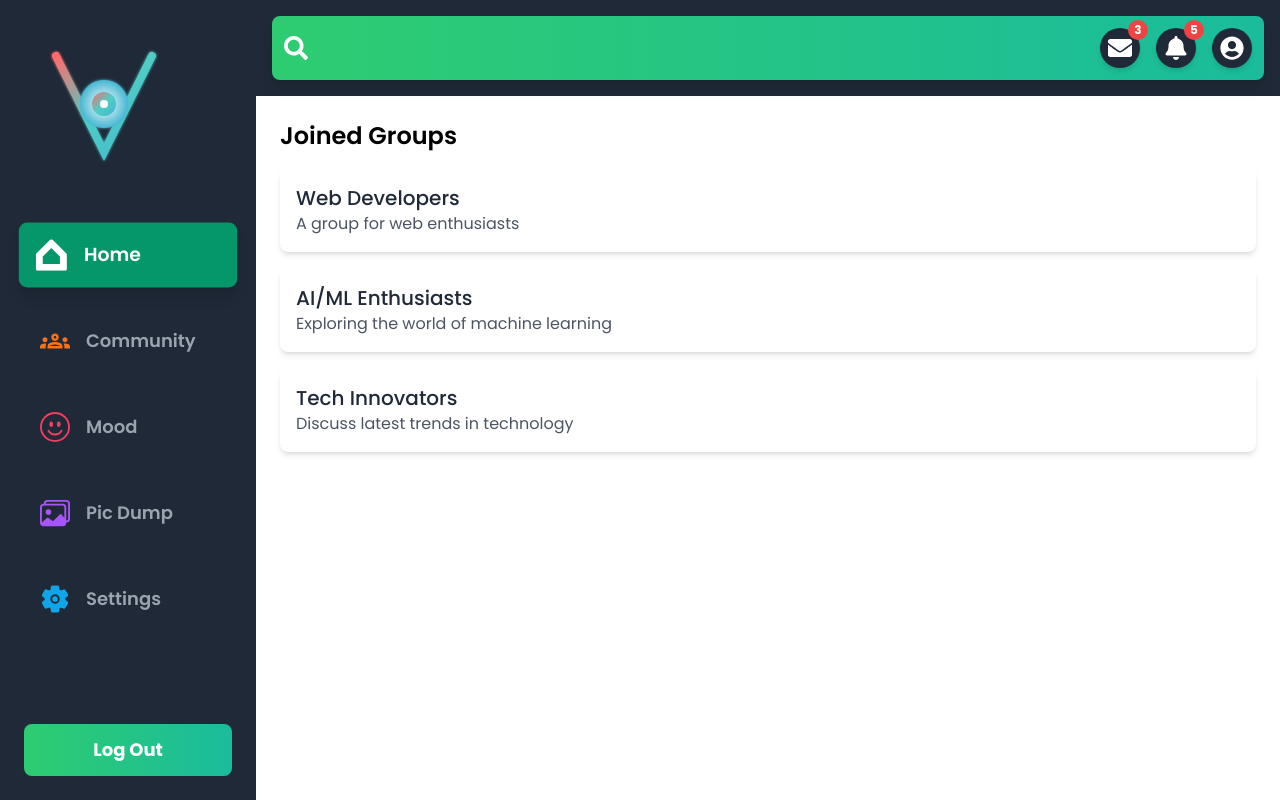
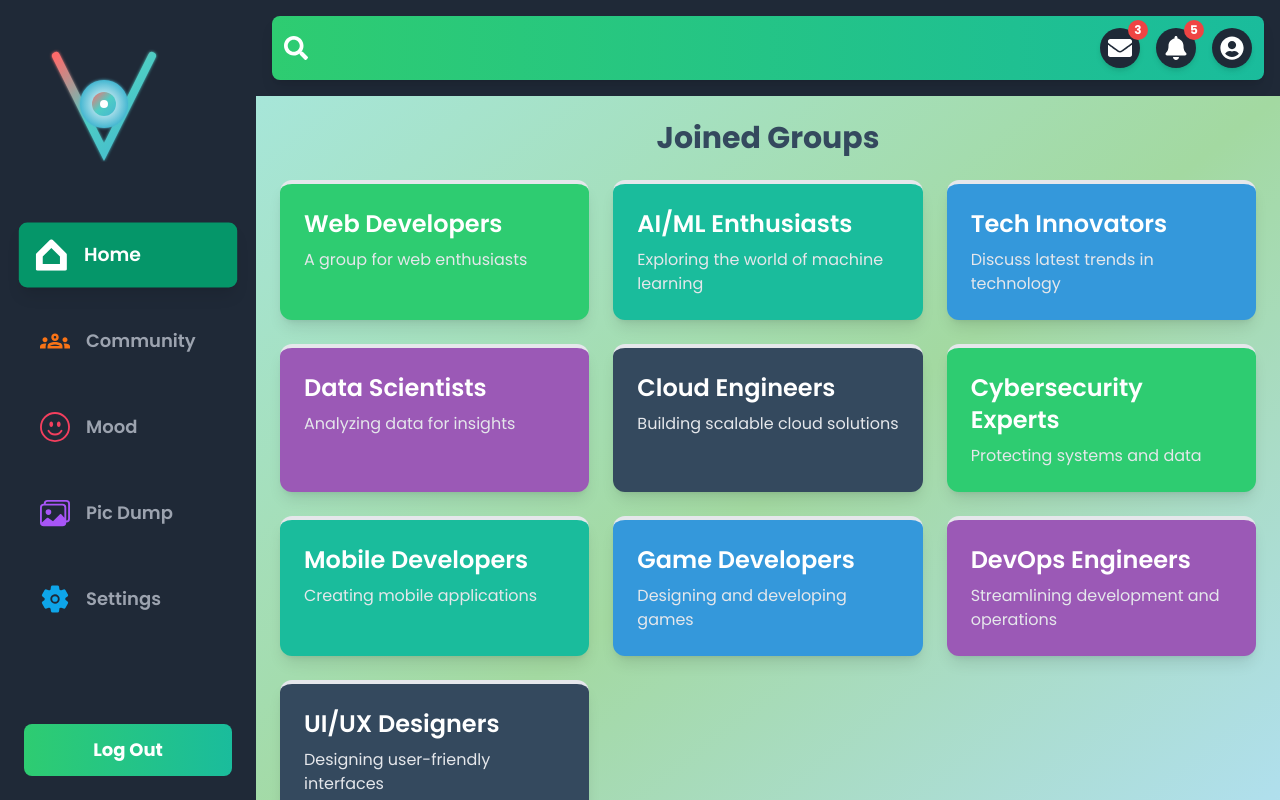
Before and after one commit to Vansh5632/VNet, a React (Vite) app in the folder client/: page /joinedgroups in a window 1280 px wide. Built offline with nearby package versions, Linux system fonts and the light colour scheme.

Commit message:
groups section added

```diff
--- a/client/src/Pages/CommunityPage.jsx
+++ b/client/src/Pages/CommunityPage.jsx
@@ -4,7 +4,7 @@ import GroupCard from '../components/Community/GroupCard';
 
 const CommunityPage = () => {
   return (
-    <div className='bg-slate-700 min-h-screen w-full p-8'>
+    <div className='bg-gradient-to-br from-[#A7E6D9] via-[#A3D9A1] to-[#B2E0F8] min-h-screen w-full p-8'>
       <div className='grid gap-6 grid-cols-1 sm:grid-cols-2 lg:grid-cols-3 auto-rows-auto'>
         {groups.groups.map((group, index) => (
           <div key={index}>
--- a/client/src/Pages/Mood.jsx
+++ b/client/src/Pages/Mood.jsx
@@ -24,7 +24,7 @@ const Mood = () => {
   };
 
   return (
-    <div className={`relative bg-slate-700 min-h-screen ${isCreatingPost ? 'overflow-hidden' : ''}`}>
+    <div className={`relative bg-gradient-to-br from-[#A7E6D9] via-[#A3D9A1] to-[#B2E0F8] min-h-screen ${isCreatingPost ? 'overflow-hidden' : ''}`}>
       {/* Warning Banner */}
       <div className="absolute top-4 left-0 right-0 flex justify-center animate-pulse px-4">
         <h1 className="text-yellow-400 text-xl md:text-3xl font-bold text-center">
--- a/client/src/Pages/Settings.jsx
+++ b/client/src/Pages/Settings.jsx
@@ -13,7 +13,7 @@ const Settings = () => {
   };
 
   return (
-    <div className="min-h-screen bg-gray-100 p-6">
+    <div className="min-h-screen bg-gradient-to-br from-[#A7E6D9] via-[#A3D9A1] to-[#B2E0F8] p-6">
       <div className="max-w-2xl mx-auto bg-white shadow-md rounded-lg overflow-hidden">
         <div className="px-6 py-4 bg-gray-50 border-b border-gray-200">
           <h1 className="text-2xl font-bold text-gray-800">Settings</h1>
--- /dev/null
+++ b/client/src/components/Main/LayoutProfile.jsx
@@ -0,0 +1,28 @@
+import React, { useState } from 'react';
+import Navbar from './Navbar';
+import SideBar from './SideBar';
+import { Outlet } from 'react-router-dom';
+
+const LayoutProfile = () => {
+  const [isProfileOpen, setIsProfileOpen] = useState(false);
+
+  return (
+    <div className={`flex h-screen ${isProfileOpen ? 'backdrop-blur' : ''}`}>
+      <div className="hidden lg:block w-64">
+        <SideBar />
+      </div>
+      <div className="flex flex-col flex-1">
+        <Navbar />
+        <main className="flex-1 overflow-auto">
+          {/* Pass down the state and setter to the Outlet's child components */}
+          <Outlet context={{ isProfileOpen, setIsProfileOpen }} />
+        </main>
+      </div>
+      <div className="lg:hidden fixed bottom-0 left-0 right-0">
+        <SideBar />
+      </div>
+    </div>
+  );
+};
+
+export default LayoutProfile;
--- a/client/src/components/NavbarThings/groupjoined.jsx
+++ b/client/src/components/NavbarThings/groupjoined.jsx
@@ -1,23 +1,25 @@
-const joinedGroupsData = [
-    { id: 1, name: 'Web Developers', description: 'A group for web enthusiasts' },
-    { id: 2, name: 'AI/ML Enthusiasts', description: 'Exploring the world of machine learning' },
-    { id: 3, name: 'Tech Innovators', description: 'Discuss latest trends in technology' },
-];
+import joinedgrps from '../../data/joinedgrps.json';
 
 const GroupsJoined = () => {
     return (
-        <div className="p-6">
-            <h2 className="text-2xl font-semibold mb-4">Joined Groups</h2>
-            <ul>
-                {joinedGroupsData.map((group) => (
-                    <li key={group.id} className="bg-white shadow-md rounded-lg p-4 mb-4">
-                        <h3 className="text-xl font-medium text-gray-800">{group.name}</h3>
-                        <p className="text-gray-600">{group.description}</p>
+        <div className="min-h-screen bg-gradient-to-br from-[#A7E6D9] via-[#A3D9A1] to-[#B2E0F8] p-6">
+            <h2 className="text-3xl font-bold text-[#34495E] mb-6 text-center">Joined Groups</h2>
+            <ul className="grid grid-cols-1 sm:grid-cols-2 lg:grid-cols-3 gap-6">
+                {joinedgrps.map((group, index) => (
+                    <li key={group.id} className={`shadow-lg rounded-xl p-6 transform transition-transform hover:scale-105 hover:shadow-2xl border-t-4 ${
+                        index % 5 === 0 ? 'bg-[#2ECC71] text-white' :
+                        index % 5 === 1 ? 'bg-[#1ABC9C] text-white' :
+                        index % 5 === 2 ? 'bg-[#3498DB] text-white' :
+                        index % 5 === 3 ? 'bg-[#9B59B6] text-white' :
+                        'bg-[#34495E] text-white'
+                    }`}>
+                        <h3 className="text-2xl font-semibold mb-2">{group.name}</h3>
+                        <p className="text-gray-200">{group.description}</p>
                     </li>
                 ))}
             </ul>
         </div>
-    )
+    );
 }
 
 export default GroupsJoined;
--- a/client/src/components/NavbarThings/profilecard.jsx
+++ b/client/src/components/NavbarThings/profilecard.jsx
@@ -8,7 +8,7 @@ const ProfileCard = () => {
   const navigate = useNavigate();
 
   const handleGroupBtn=()=>{
-    navigate('/joinedgrps')
+    navigate('/joinedgroups')
   }
 
   useEffect(() => {
--- /dev/null
+++ b/client/src/data/joinedgrps.json
@@ -0,0 +1,12 @@
+[
+    { "id": 1, "name": "Web Developers", "description": "A group for web enthusiasts" },
+    { "id": 2, "name": "AI/ML Enthusiasts", "description": "Exploring the world of machine learning" },
+    { "id": 3, "name": "Tech Innovators", "description": "Discuss latest trends in technology" },
+    { "id": 4, "name": "Data Scientists", "description": "Analyzing data for insights" },
+    { "id": 5, "name": "Cloud Engineers", "description": "Building scalable cloud solutions" },
+    { "id": 6, "name": "Cybersecurity Experts", "description": "Protecting systems and data" },
+    { "id": 7, "name": "Mobile Developers", "description": "Creating mobile applications" },
+    { "id": 8, "name": "Game Developers", "description": "Designing and developing games" },
+    { "id": 9, "name": "DevOps Engineers", "description": "Streamlining development and operations" },
+    { "id": 10, "name": "UI/UX Designers", "description": "Designing user-friendly interfaces" }
+]
```
